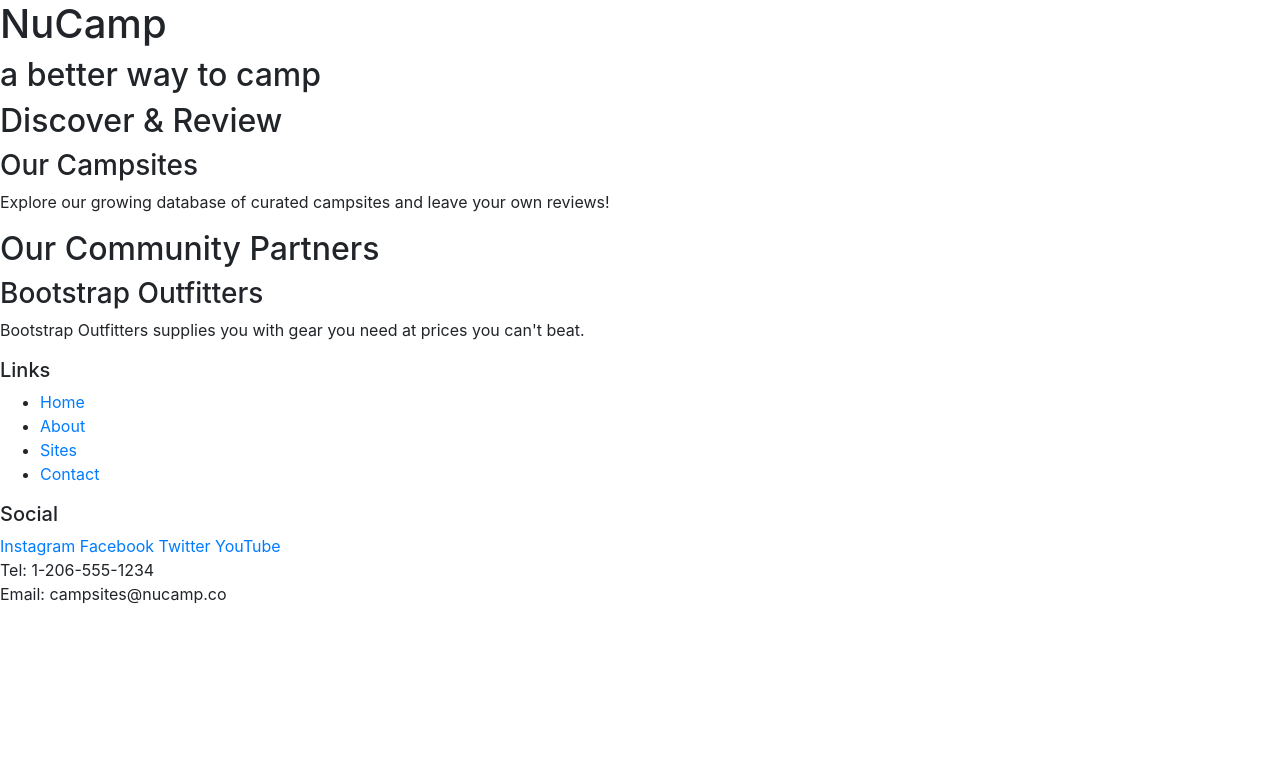
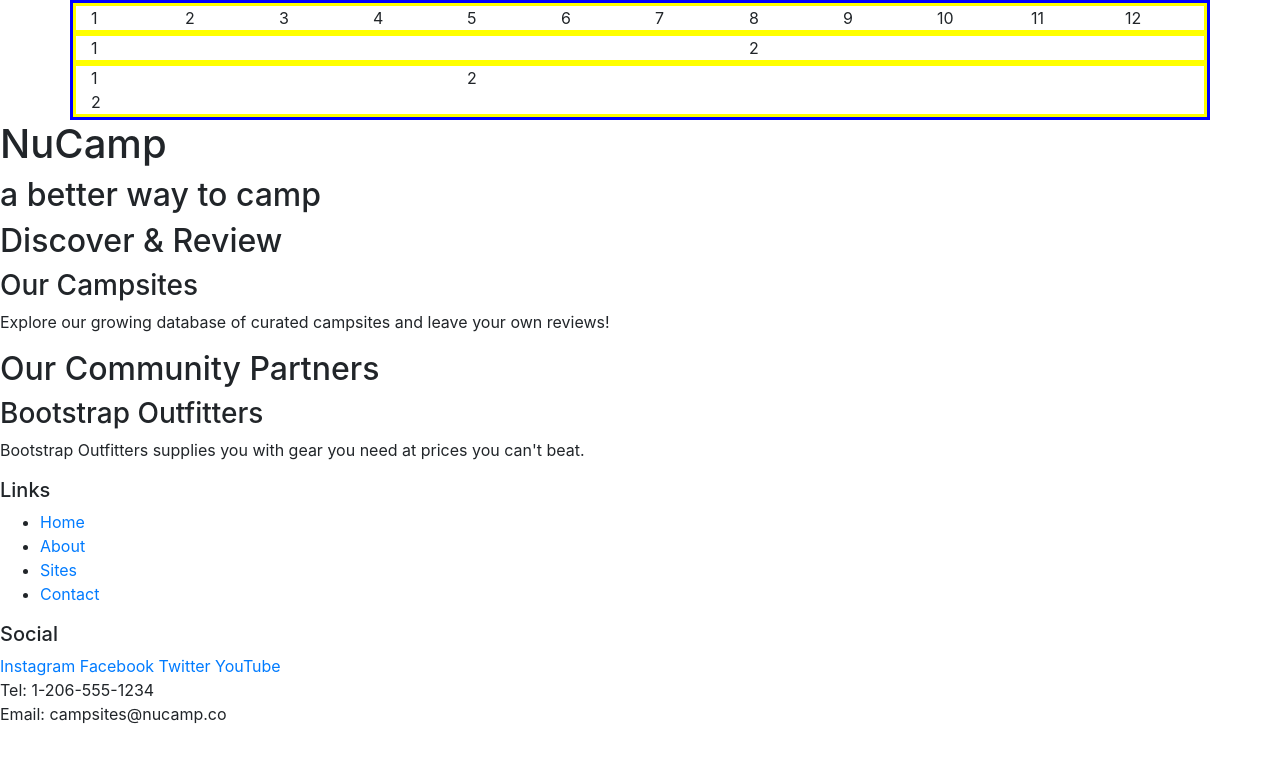
Before and after one commit to Jalcantara88/nucampsiteAltered, a website: page index.html in a window 1280 px wide. Drawn offline with nearby package versions, Linux system fonts and the light colour scheme.

Commit message:
bootstrap grid

```diff
--- a/index.html
+++ b/index.html
@@ -10,7 +10,48 @@
         <title>NuCamp: A Better Way To Camp</title>
     </head>
 
+    <style>
+        .container{
+            border: solid blue;
+        }
+        .row{
+            border: solid yellow;
+        }
+        .row col{
+            border: solid lightgreen;
+        }
+    </style>
+
     <body>
+
+        <div class="container">
+            <div class="row">
+                <div class="col">1</div>
+                <div class="col">2</div>
+                <div class="col">3</div>
+                <div class="col">4</div>
+                <div class="col">5</div>
+                <div class="col">6</div>
+                <div class="col">7</div>
+                <div class="col">8</div>
+                <div class="col">9</div>
+                <div class="col">10</div>
+                <div class="col">11</div>
+                <div class="col">12</div>
+            </div>
+            <div class="row">
+                <div class="col-7">1</div>
+                <div class="col">2</div>
+            </div>
+            <div class="row">
+                <div class="col-4">1</div>
+                <div class="col col-md-6 col-lg-8">2</div>
+                <div class="col">2</div>
+            </div>
+        </div>
+
+
+
         <header>
             <div>
                 <h1>NuCamp</h1>
```
